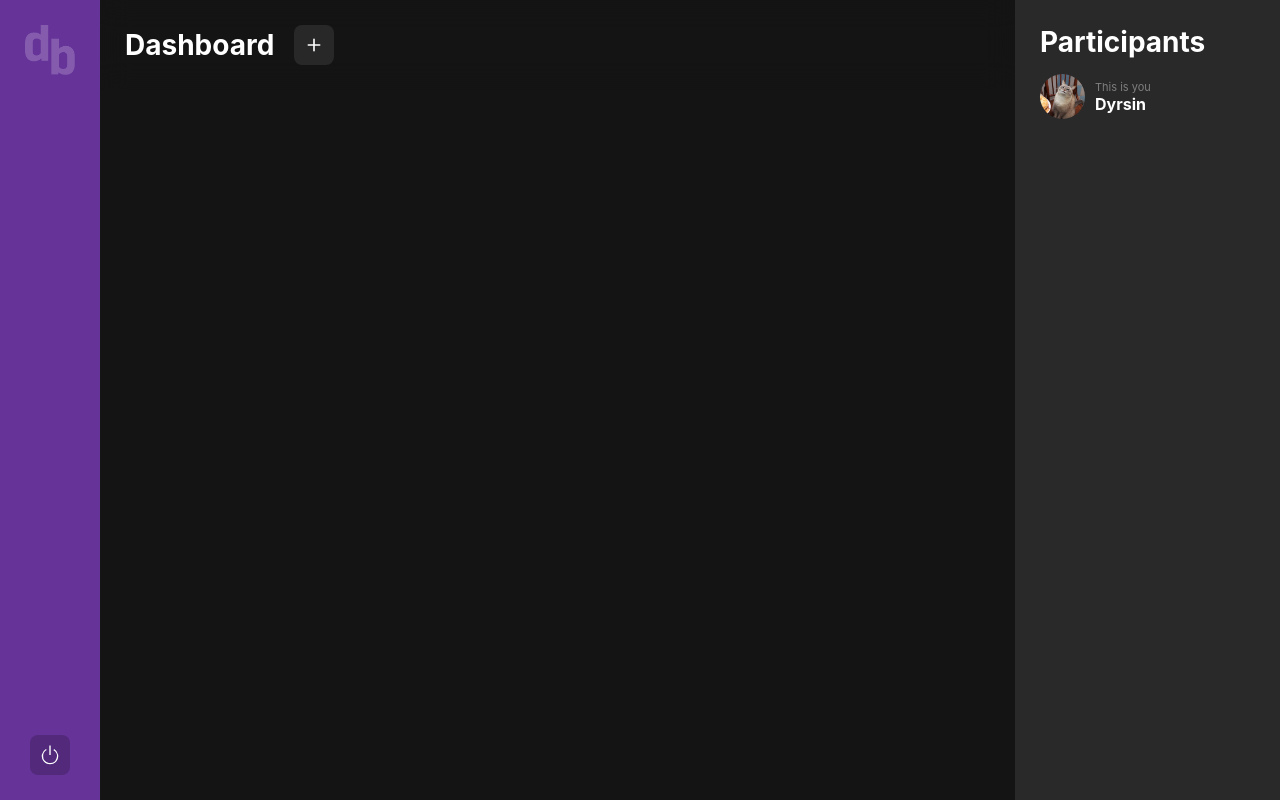
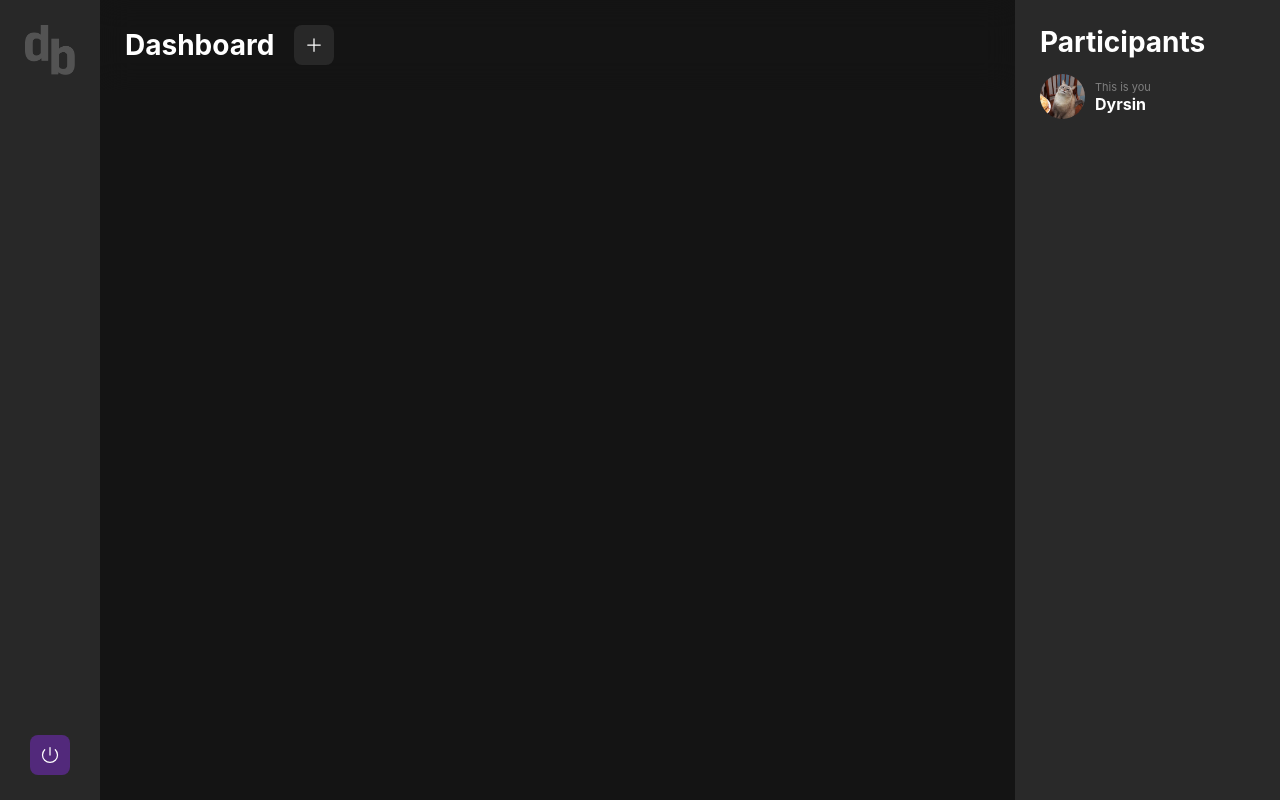
Before and after one commit to sebygreen/diboard, a PHP site: page /dashboard in a window 1280 px wide. Run offline with PHP 8.4, Linux system fonts and the light colour scheme; the visitor is signed in with stand-in values (Sample User, id 1); data comes from the database, SQL or seed files in the repository; data that the repository does not hold is empty.

Commit message:
new design

```diff
--- a/site/dashboard.php
+++ b/site/dashboard.php
@@ -15,29 +15,28 @@
 </head>
 
 <body>
-    <div id="dashboard-container">
+    <div id="dashboard">
         <!-- sidebar -->
-        <div id="side-bar">
+        <section id="sidebar">
             <img src="public/assets/images/logo-white.png" alt="diboard logo" />
             <a id="logout" class="icon" href="/logout">
-                <svg xmlns="http://www.w3.org/2000/svg" width="22" height="22" fill="currentColor" class="bi bi-power" viewBox="0 0 16 16">
-                    <path d="M7.5 1v7h1V1h-1z" />
-                    <path d="M3 8.812a4.999 4.999 0 0 1 2.578-4.375l-.485-.874A6 6 0 1 0 11 3.616l-.501.865A5 5 0 1 1 3 8.812z" />
+                <svg xmlns="http://www.w3.org/2000/svg" fill="none" viewBox="0 0 24 24" stroke-width="1.5" stroke="currentColor">
+                  <path stroke-linecap="round" stroke-linejoin="round" d="M5.636 5.636a9 9 0 1012.728 0M12 3v9" />
                 </svg>
             </a>
-        </div>
+        </section>
         <!-- main content -->
         <div id="main">
-            <div id="posts-container">
-                <div id="title-bar">
+            <section id="posts">
+                <div id="titlebar">
                     <h2>Dashboard</h2>
                     <a href="/new-post" class="icon" id="new-post">
-                        <svg xmlns="http://www.w3.org/2000/svg" width="26" height="26" fill="currentColor" class="bi bi-plus" viewBox="0 0 16 16">
-                            <path d="M8 4a.5.5 0 0 1 .5.5v3h3a.5.5 0 0 1 0 1h-3v3a.5.5 0 0 1-1 0v-3h-3a.5.5 0 0 1 0-1h3v-3A.5.5 0 0 1 8 4z" />
+                        <svg xmlns="http://www.w3.org/2000/svg" fill="none" viewBox="0 0 24 24" stroke-width="1.5" stroke="currentColor">
+                          <path stroke-linecap="round" stroke-linejoin="round" d="M12 4.5v15m7.5-7.5h-15" />
                         </svg>
                     </a>
                 </div>
-                <div id="posts-grid">
+                <div id="grid">
                     <?php foreach (
                         $sql_connection->query(
                             'SELECT
@@ -67,8 +66,7 @@
                                 <h2><?= $row["title"] ?></h2>
                                 <p><?= nl2br(Filter::Link($row["content"])) ?></p>
                             </div>
-
-                            <div class="controls-signature-container">
+                            <div class="controls">
                                 <div class="signature">
                                     <p class="timestamp"><?= $row["formatted_pub_time"] ?></p>
                                     <span>&bull;</span>
@@ -77,18 +75,17 @@
                                         <p class="edited">Edited</p>
                                     <?php } ?>
                                 </div>
-
                                 <?php if ($row["user_id"] == $User->user_id) { ?>
                                     <!-- edit and delete buttons only show on the logged in user's posts -->
-                                    <div class="controls">
-                                        <a class="delete" href="/delete-post?id=<?= $row["id"] ?>">
-                                            <svg xmlns="http://www.w3.org/2000/svg" width="14" height="14" fill="currentColor" class="bi bi-trash-fill" viewBox="0 0 16 16">
-                                                <path d="M2.5 1a1 1 0 0 0-1 1v1a1 1 0 0 0 1 1H3v9a2 2 0 0 0 2 2h6a2 2 0 0 0 2-2V4h.5a1 1 0 0 0 1-1V2a1 1 0 0 0-1-1H10a1 1 0 0 0-1-1H7a1 1 0 0 0-1 1H2.5zm3 4a.5.5 0 0 1 .5.5v7a.5.5 0 0 1-1 0v-7a.5.5 0 0 1 .5-.5zM8 5a.5.5 0 0 1 .5.5v7a.5.5 0 0 1-1 0v-7A.5.5 0 0 1 8 5zm3 .5v7a.5.5 0 0 1-1 0v-7a.5.5 0 0 1 1 0z" />
+                                    <div class="buttons">
+                                        <a class="icon delete" href="/delete-post?id=<?= $row["id"] ?>">
+                                            <svg xmlns="http://www.w3.org/2000/svg" fill="none" viewBox="0 0 24 24" stroke-width="1.5" stroke="currentColor">
+                                              <path stroke-linecap="round" stroke-linejoin="round" d="M14.74 9l-.346 9m-4.788 0L9.26 9m9.968-3.21c.342.052.682.107 1.022.166m-1.022-.165L18.16 19.673a2.25 2.25 0 01-2.244 2.077H8.084a2.25 2.25 0 01-2.244-2.077L4.772 5.79m14.456 0a48.108 48.108 0 00-3.478-.397m-12 .562c.34-.059.68-.114 1.022-.165m0 0a48.11 48.11 0 013.478-.397m7.5 0v-.916c0-1.18-.91-2.164-2.09-2.201a51.964 51.964 0 00-3.32 0c-1.18.037-2.09 1.022-2.09 2.201v.916m7.5 0a48.667 48.667 0 00-7.5 0" />
                                             </svg>
                                         </a>
-                                        <a class="edit" href="/edit-post?id=<?= $row["id"] ?>">
-                                            <svg xmlns="http://www.w3.org/2000/svg" width="14" height="14" fill="currentColor" class="bi bi-pen-fill" viewBox="0 0 16 16">
-                                                <path d="m13.498.795.149-.149a1.207 1.207 0 1 1 1.707 1.708l-.149.148a1.5 1.5 0 0 1-.059 2.059L4.854 14.854a.5.5 0 0 1-.233.131l-4 1a.5.5 0 0 1-.606-.606l1-4a.5.5 0 0 1 .131-.232l9.642-9.642a.5.5 0 0 0-.642.056L6.854 4.854a.5.5 0 1 1-.708-.708L9.44.854A1.5 1.5 0 0 1 11.5.796a1.5 1.5 0 0 1 1.998-.001z" />
+                                        <a class="icon edit" href="/edit-post?id=<?= $row["id"] ?>">
+                                            <svg xmlns="http://www.w3.org/2000/svg" fill="none" viewBox="0 0 24 24" stroke-width="1.5" stroke="currentColor" class="w-6 h-6">
+                                              <path stroke-linecap="round" stroke-linejoin="round" d="M16.862 4.487l1.687-1.688a1.875 1.875 0 112.652 2.652L6.832 19.82a4.5 4.5 0 01-1.897 1.13l-2.685.8.8-2.685a4.5 4.5 0 011.13-1.897L16.863 4.487zm0 0L19.5 7.125" />
                                             </svg>
                                         </a>
                                     </div>
@@ -97,10 +94,10 @@
                         </div>
                     <?php } ?>
                 </div>
-            </div>
+            </section>
         </div>
         <!-- friends -->
-        <div id="activity-bar">
+        <section id="activity-bar">
             <h2>Participants</h2>
             <div id="participant-list">
                 <?php foreach (
@@ -126,7 +123,7 @@
                     </div>
                 <?php } ?>
             </div>
-        </div>
+        </section>
     </div>
     <?php require_once "inc/footer.php"; ?>
 </body>
--- a/site/public/css/styles.css
+++ b/site/public/css/styles.css
@@ -62,10 +62,13 @@
     width: 40px;
     border-radius: 8px;
     text-decoration: none;
-    background-color: rgba(40, 40, 40, 1);
-    color: rgba(255, 255, 255, 1);
     box-shadow: inset 0px 1px 0px 0px rgba(255, 255, 255, 0), 0px 5px 10px 0px rgba(0, 0, 0, 0);
     transition-duration: 300ms;
+}
+
+.icon svg {
+    height: 20px;
+    width: auto;
 }
 
 .icon:hover {
@@ -227,49 +235,51 @@
     box-shadow: inset 0px 1px 0px 0px rgba(255, 255, 255, 0.05), 0px 5px 10px 0px rgba(0, 0, 0, 0.1);
 }
 
-form .form-error {
-    color: rgba(202, 65, 46, 1);
-    margin: 15px 0 0 0;
-}
-
 form #submit {
     background-color: rgba(82, 41, 123, 1);
     color: rgba(255, 255, 255, 1);
 }
 
-form .form-tooltip {
+form .error {
+    color: rgba(202, 65, 46, 1);
+    margin: 15px 0 0 0;
+}
+
+form .tooltip {
     font-size: 11px;
     color: grey;
     margin: 5px 0 0 0;
 }
 
 /* dashboard */
-#dashboard-container {
+#dashboard {
     height: 100vh;
+    width: 100%;
     display: grid;
     grid-template-columns: min-content 1fr min-content;
     grid-template-rows: 1fr;
-    gap: 0 0;
+    gap: 0;
 }
 
-/*side bar*/
-#side-bar {
+/*sidebar*/
+#sidebar {
     display: flex;
     flex-direction: column;
     justify-content: space-between;
     align-items: center;
     padding: 25px;
-    background-color: rebeccapurple;
+    background-color: rgba(40, 40, 40, 1);
 }
 
-#side-bar img {
+#sidebar img {
     height: 50px;
     width: 50px;
     opacity: 0.2;
 }
 
-#side-bar #logout {
+#sidebar #logout {
     background-color: rgba(82, 41, 123, 1);
+    color: rgba(255, 255, 255, 1);
 }
 
 /*main content*/
@@ -277,13 +287,13 @@
     overflow-x: auto;
 }
 
-#posts-container {
+#grid {
     display: grid;
     grid-template-columns: 1fr;
     grid-template-rows: min-content 1fr;
 }
 
-#title-bar {
+#titlebar {
     position: sticky;
     top: 0;
     display: flex;
@@ -293,13 +303,19 @@
     backdrop-filter: blur(15px);
 }
 
-#title-bar h2 {
+#titlebar h2 {
     font-size: 28px;
     color: rgba(255, 255, 255, 1);
     margin: 0 20px 0 0;
 }
 
-#posts-grid {
+#titlebar #new-post {
+    background-color: rgba(40, 40, 40, 1);
+    color: rgba(255, 255, 255, 1);
+}
+
+/*main grid*/
+#grid {
     padding: 0 25px 25px 25px;
     display: grid;
     grid-template-columns: repeat(3, 1fr);
```
Also changed, not shown: other parts of site/public/css/styles.css (+49 -58 lines), site/edit-post.php (+6 -5 lines), site/login.php (+4 -5 lines), site/new-post.php (+4 -4 lines), site/register.php (+4 -4 lines), site/storage/thumbnails/1db85448-1e23-478a-9010-3d6bf4f97e5c_76fd363a-b6d4-11ed-b192-0242ac1a0003.webp (added), site/storage/thumbnails/649a551b-0274-42a1-9e9a-7b01e271a9bf_e9e2ff68-b6d9-11ed-97a8-0242ac1a0003.png (added), site/storage/thumbnails/cd26594f-44f1-4973-ab33-16abc9309fff_052d9f98-b6d6-11ed-a00a-0242ac1a0003.png (added), site/storage/thumbnails/dfcae3e7-925b-485b-a2f4-cad8b1be8b9b_067531f4-b6d1-11ed-9ea1-0242ac1a0003.png (added), 1 other file.
